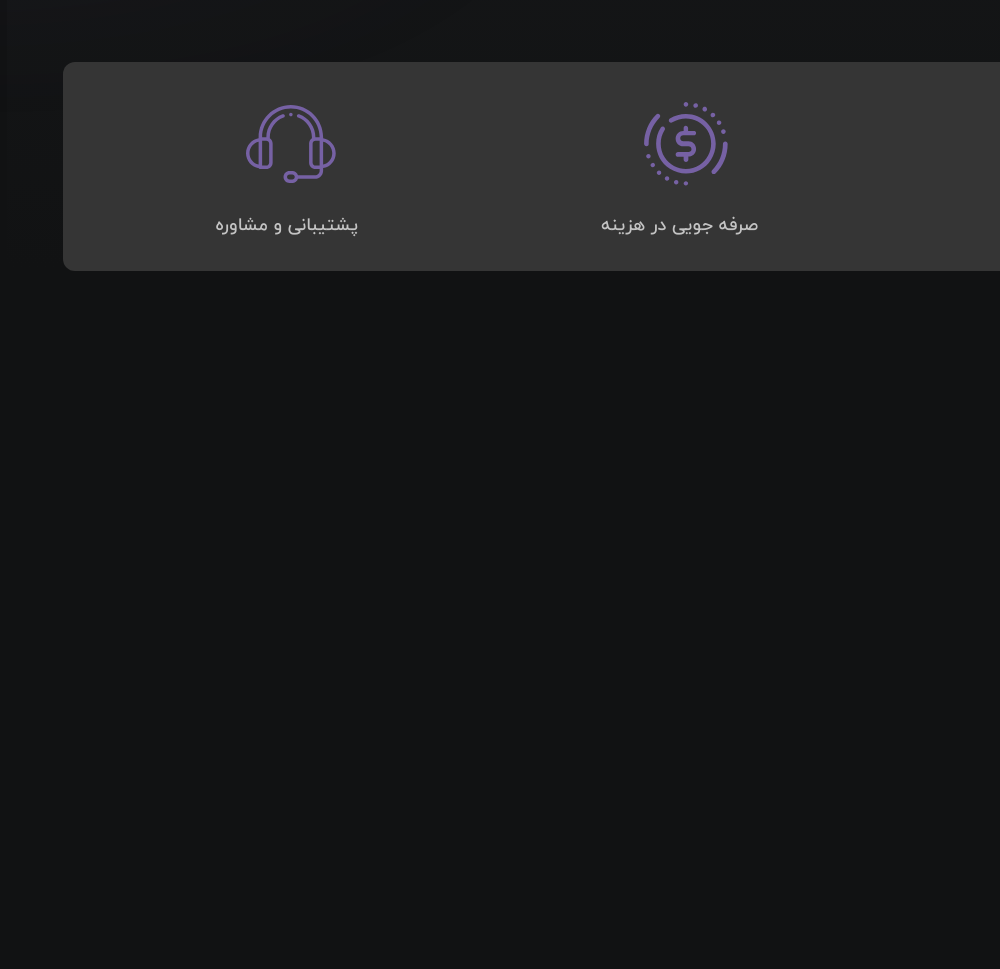
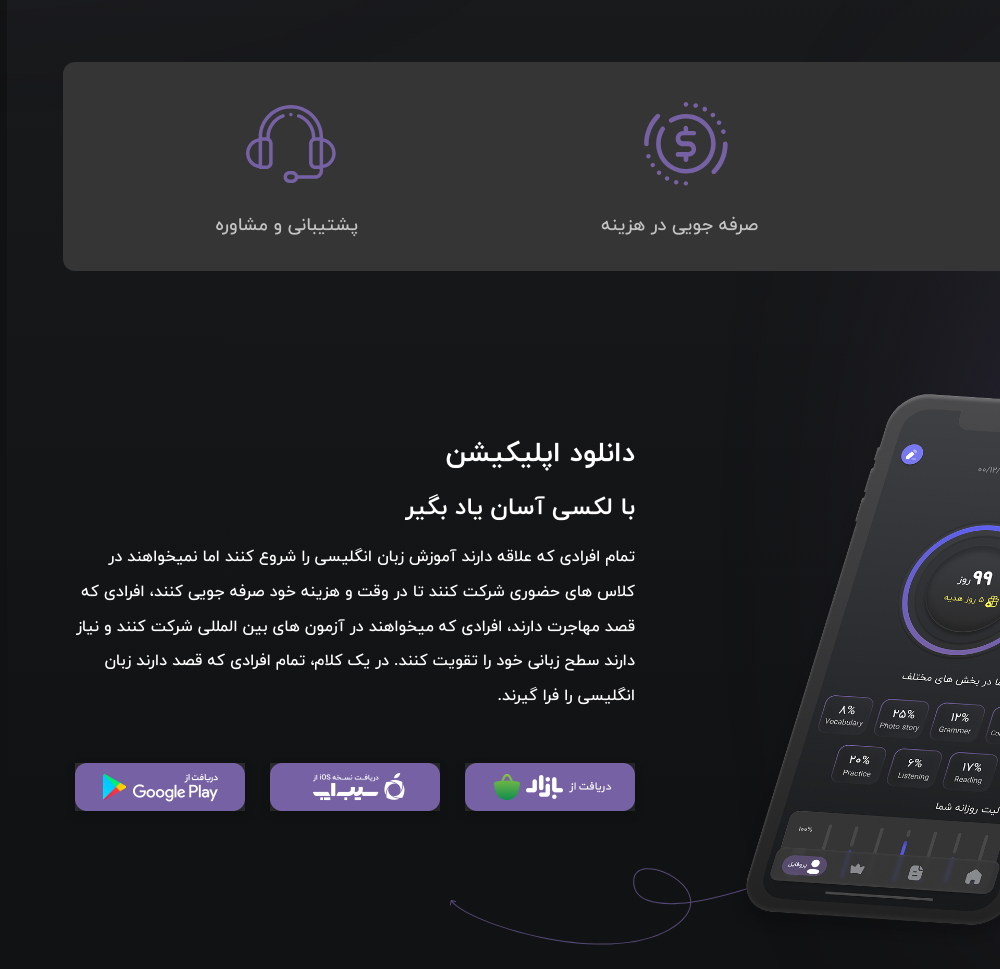
Before and after one commit to Aykida/Lexi, a website: page index.html in a window 1280 px wide. Shown: the part 3044-4013 px from the top of the page, without its empty margins (280-1280 px from the left). Before the commit the page ends 3315 px from the top, so only its background shows below. Drawn offline with Linux system fonts and the light colour scheme.

Commit message:
feat:  add download section

```diff
--- a/index.html
+++ b/index.html
@@ -143,6 +143,28 @@
         </ul>
 
     </section>
+    <section class="download">
+    <div class="container download__inner">
+
+        <div class="download__content">
+        <h2 class="download__title heading-secondary">دانلود اپلیکیشن</h2>
+        <h3 class="download__subtitle">با لکسی آسان یاد بگیر</h3>
+        <p class="download__text">
+            تمام افرادی که علاقه دارند آموزش زبان انگلیسی را شروع کنند اما نمیخواهند در کلاس های حضوری شرکت کنند تا در وقت و هزینه خود صرفه جویی کنند، افرادی که قصد مهاجرت دارند، افرادی که میخواهند در آزمون های بین المللی شرکت کنند و نیاز دارند سطح زبانی خود را تقویت کنند. در یک کلام، تمام افرادی که قصد دارند زبان انگلیسی را فرا گیرند.
+        </p>
+
+        <ul class="download__stores">
+            <li><a href="#" class="download__store"><img src="assets/images/store-bazaar.png" alt="دریافت از بازار"></a></li>
+            <li><a href="#" class="download__store"><img src="assets/images/store-sibapp.png" alt="دریافت از سیب اپ"></a></li>
+            <li><a href="#" class="download__store"><img src="assets/images/store-google-play.png" alt="دریافت از Google Play"></a></li>
+        </ul>
+        </div>
+
+        <img src="assets/images/download-curve.svg" alt="" class="download__visual download__curve">
+        <img src="assets/images/download-phone.png" alt="نمایی از اپلیکیشن لکسی" class="download__visual download__phone">
+
+    </div>
+    </section>
     </main>
 </body>
 </html>
--- a/sass/main.scss
+++ b/sass/main.scss
@@ -21,3 +21,4 @@
 @import "components/feature-card";
 @import "pages/features";
 @import "pages/audience";
+@import "pages/download";
--- /dev/null
+++ b/sass/pages/_download.scss
@@ -0,0 +1,76 @@
+
+.download {
+  margin-top: 16rem;   // 160px (3475 - 3315)
+
+  &__inner {
+    position: relative;
+    display: grid;
+    grid-template-columns: 1fr 56.6rem;   // 566px = 708 - 142 (ستون دوم در RTL سمت چپ است)
+    &::before {
+      @include glow(-15.7rem, 109.1rem, 52.3rem, 175px,1);
+    }
+  }
+
+  &__content {
+    grid-column: 2;    // سمت چپ در RTL
+    grid-row: 1;
+    text-align: right;
+  }
+
+
+  &__visual {
+    position: absolute;
+    display: block;
+    max-width: none;
+  }
+
+    &__subtitle {
+    margin-top: 1.1rem;      // 11px (3529 - 3518)
+    font-size: 2.4rem;       // 24px
+    font-weight: $fw-bold;   // طرح 800، ما 700 داریم
+    line-height: 4.3rem;     // 43px
+    color: #ffffff;
+  }
+
+  &__text {
+    width: 56.1rem;          // 561px
+    min-height: 13.9rem;     // 139px
+    margin-top: 1.1rem;      // 11px (3583 - 3572)
+    font-size: 1.6rem;
+    font-weight: $fw-medium;
+    line-height: 3.475rem;   // : 139px ÷ 4 خط
+    color: #ffffff;
+  }
+
+    &__stores {
+    display: flex;
+    gap: 2.5rem;
+    margin-top: 5rem;        // 50px (3772 - 3722)
+    list-style: none;
+  }
+
+  &__store {
+    display: block;
+
+    img {
+      display: block;
+      width: 17rem;          // 170px
+      height: 4.8rem;        // 48px
+      filter: drop-shadow(0 0.4rem 0.4rem rgba(0, 0, 0, 0.16));
+    }
+  }
+
+  &__phone {
+    top: -6rem;          // 3415 - 3475
+    left: 63.5rem;       // 853 - 76 (فضای خالی نصف) - 142
+    width: 48.7rem;      // 935px × 0.521
+    height: auto;
+  }
+
+  &__curve {
+    top: 34.4rem;            // 3819 - 3475
+    left: 38rem;             // 522 - 142
+    width: 49rem;            // 490px
+    height: 16.973rem;       // 169.73px
+  }
+}
```
Also changed, not shown: assets/images/download-curve.svg (added), assets/images/download-phone.png (added), assets/images/store-bazaar.png (added), assets/images/store-google-play.png (added), assets/images/store-sibapp.png (added), css/style.css.
